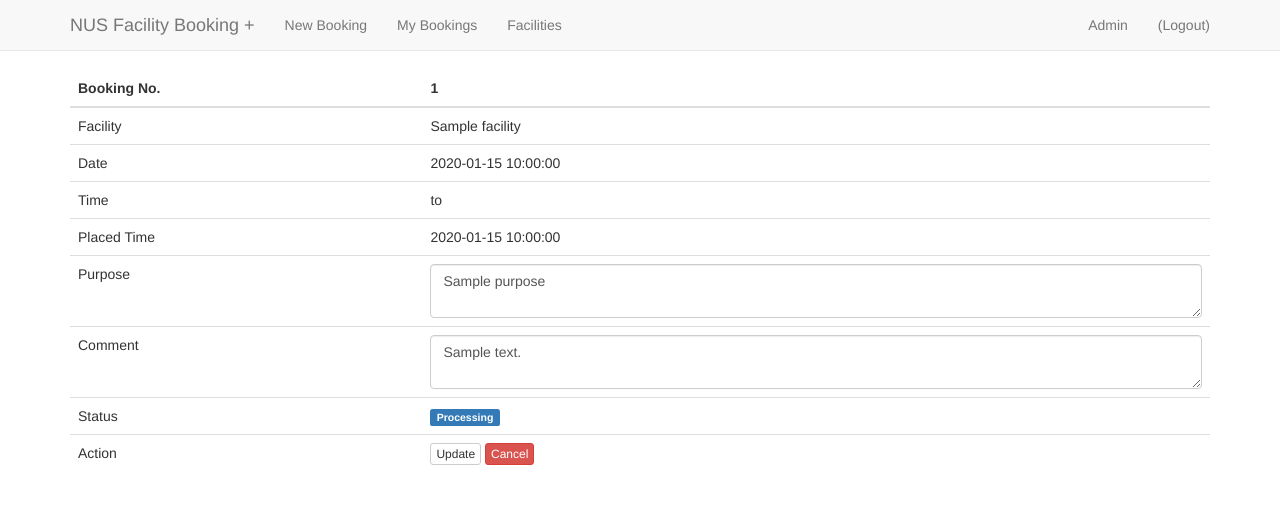
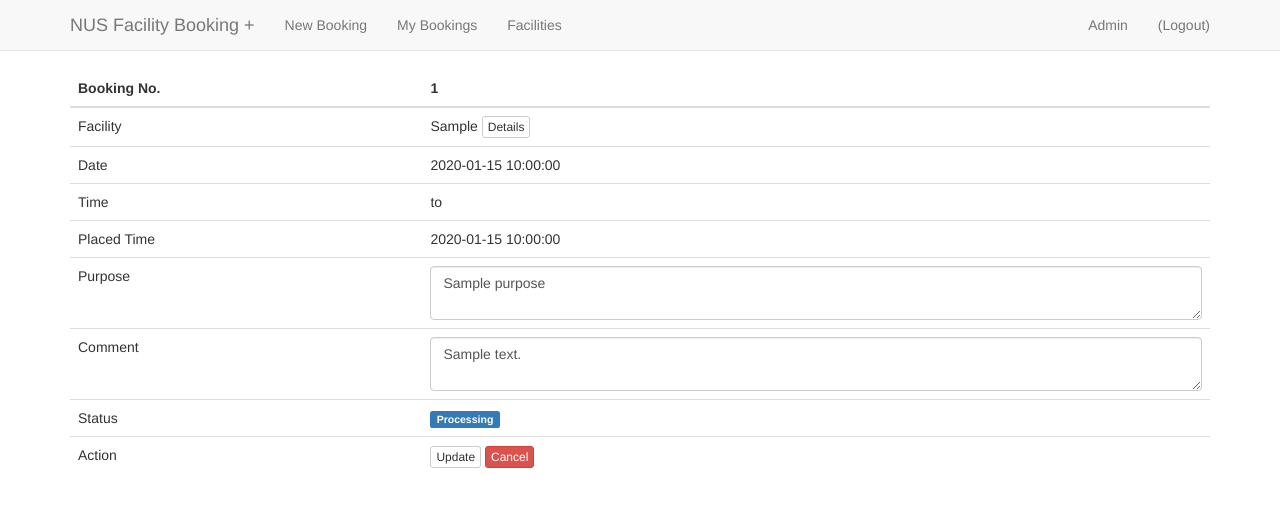
Before and after one commit to CNA-Bld/cs2102-booking-system, a Python web app: template templates/shared_booking_details.html in a window 1280 px wide. Shown: the top 507 px of the page. Run offline with Jinja, Linux system fonts and the light colour scheme; the template is opened without the code that fills it: most values are stand-ins (such as "Sample title", 1, 10 or a date in 2020); some libraries are stand-ins or nearby versions.

Commit message:
在 booking details 界面显示到 facility details 的链接

```diff
--- a/models.py
+++ b/models.py
@@ -315,7 +315,8 @@ class Book(ndb.Model):
                 return 'Processing'
 
     def to_dict(self):
-        return {'facility': self.facility_id.get().to_string(),
+        return {'facility_str': self.facility_id.get().to_string(),
+                'facility_id': self.facility_id.id(),
                 'date': self.date.strftime("%d-%m-%Y"),
                 'is_approved': self.is_approved, 'is_processed': self.is_processed,
                 'is_cancelled': self.is_cancelled,
--- a/templates/admin_manage_bookings.html
+++ b/templates/admin_manage_bookings.html
@@ -36,7 +36,7 @@
         {% for booking in booking_list %}
             <tr>
                 <td>{{ booking.booking_user.name }}</td>
-                <td>{{ booking.facility }}</td>
+                <td>{{ booking.facility_str }}</td>
                 <td>{{ booking.date }}</td>
                 <td>{{ booking.place_time }}</td>
                 <td>
--- a/templates/shared_booking_details.html
+++ b/templates/shared_booking_details.html
@@ -39,7 +39,11 @@
                 <tbody>
                 <tr>
                     <td>Facility</td>
-                    <td>{{ booking.facility }}</td>
+                    <td>
+                        {{ booking.facility_str }}
+                        <a href="/facilities/details/?id={{ booking.facility_id }}" class="btn btn-default btn-xs"
+                               role="button">Details</a>
+                    </td>
                 </tr>
                 <tr>
                     <td>Date</td>
--- a/templates/user_manage_bookings.html
+++ b/templates/user_manage_bookings.html
@@ -62,7 +62,7 @@
             <tbody>
             {% for booking in booking_list %}
                 <tr>
-                    <td>{{ booking.facility }}</td>
+                    <td>{{ booking.facility_str }}</td>
                     <td>{{ booking.date }}</td>
                     <td>{{ booking.place_time }}</td>
                     <td>
```
